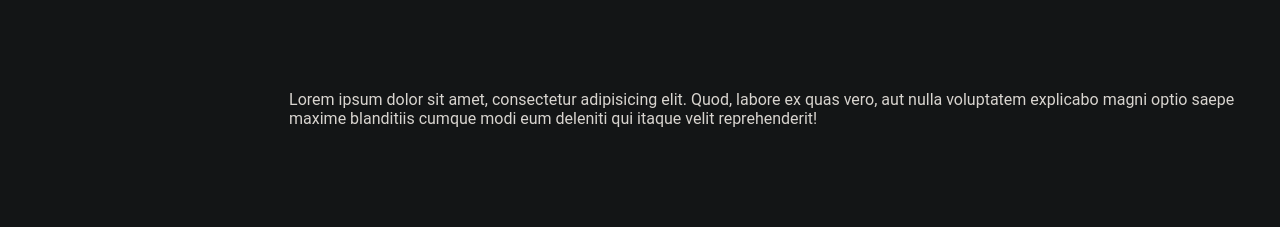
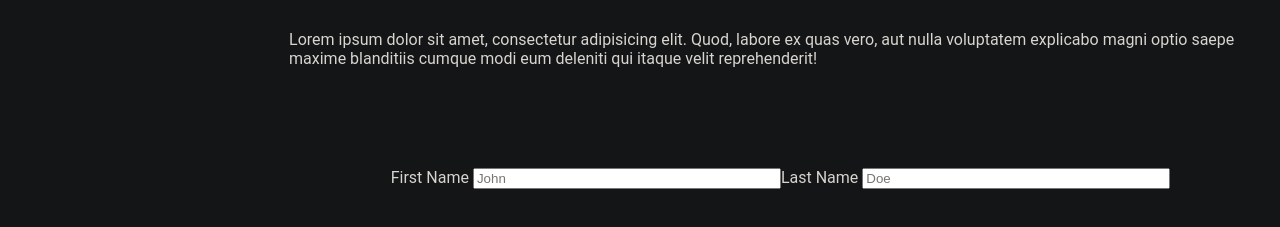
Before and after one commit to ck-js/Sign-Up-Form, a plain HTML site: page index.html in a window 1280 px wide. Shown: the part 299-526 px from the top of the page. Drawn offline with Linux system fonts and the light colour scheme; a web font is replaced by a local one.

Commit message:
Add form layout and first pair of label and input elements.

```diff
--- a/index.html
+++ b/index.html
@@ -18,6 +18,23 @@
         <div class="form-container">
 <div>Lorem ipsum dolor sit amet, consectetur adipisicing elit. Quod, labore ex quas vero, aut nulla voluptatem explicabo magni optio saepe maxime blanditiis cumque modi eum deleniti qui itaque velit reprehenderit!</div>
 
+<form action="/create-account" method="post">
+
+    <div>
+        <label for="fname">First Name</label>
+        <input type="text" id="fname" name="first_name"
+        placeholder="John" required />
+    </div>
+    <div>
+        <label for="lname">Last Name</label>
+        <input type="text" id="lname" name="last_name"
+        placeholder="Doe" required >
+    </div>
+
+
+</form>
+
+
         </div>
     </div>
 </main>
--- a/style.css
+++ b/style.css
@@ -53,3 +53,20 @@ top: 150px;
 background-color: rgba(0, 0, 0, 0.6);
 padding: 0.7em 1em;
 }
+
+.form-container {
+    display: flex;
+    flex-direction: column;
+    row-gap: 100px;
+}
+
+
+form {
+    display: flex;
+    justify-content: center;
+    align-items: center;
+}
+
+input {
+    width: 300px;
+}
```
